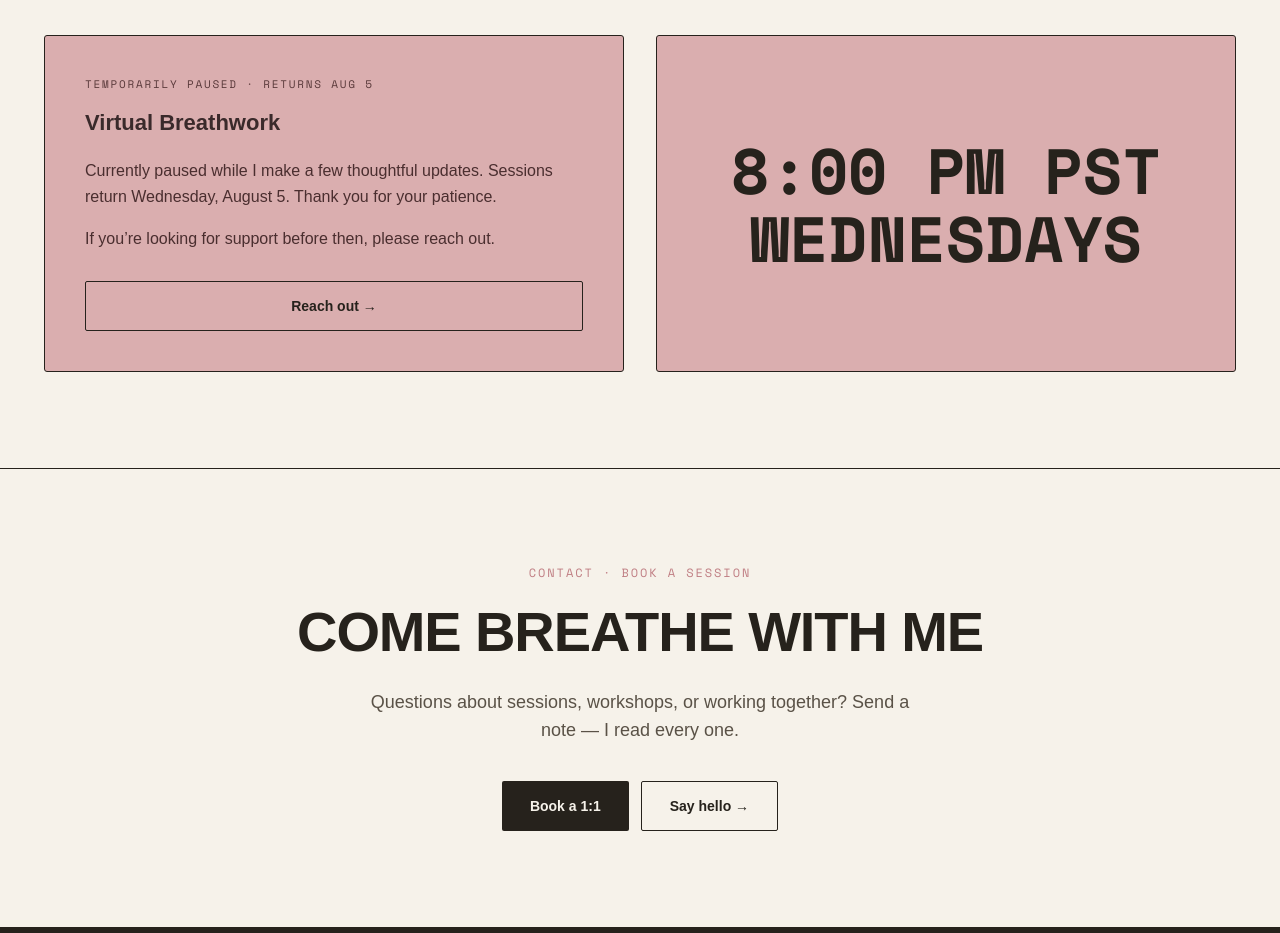
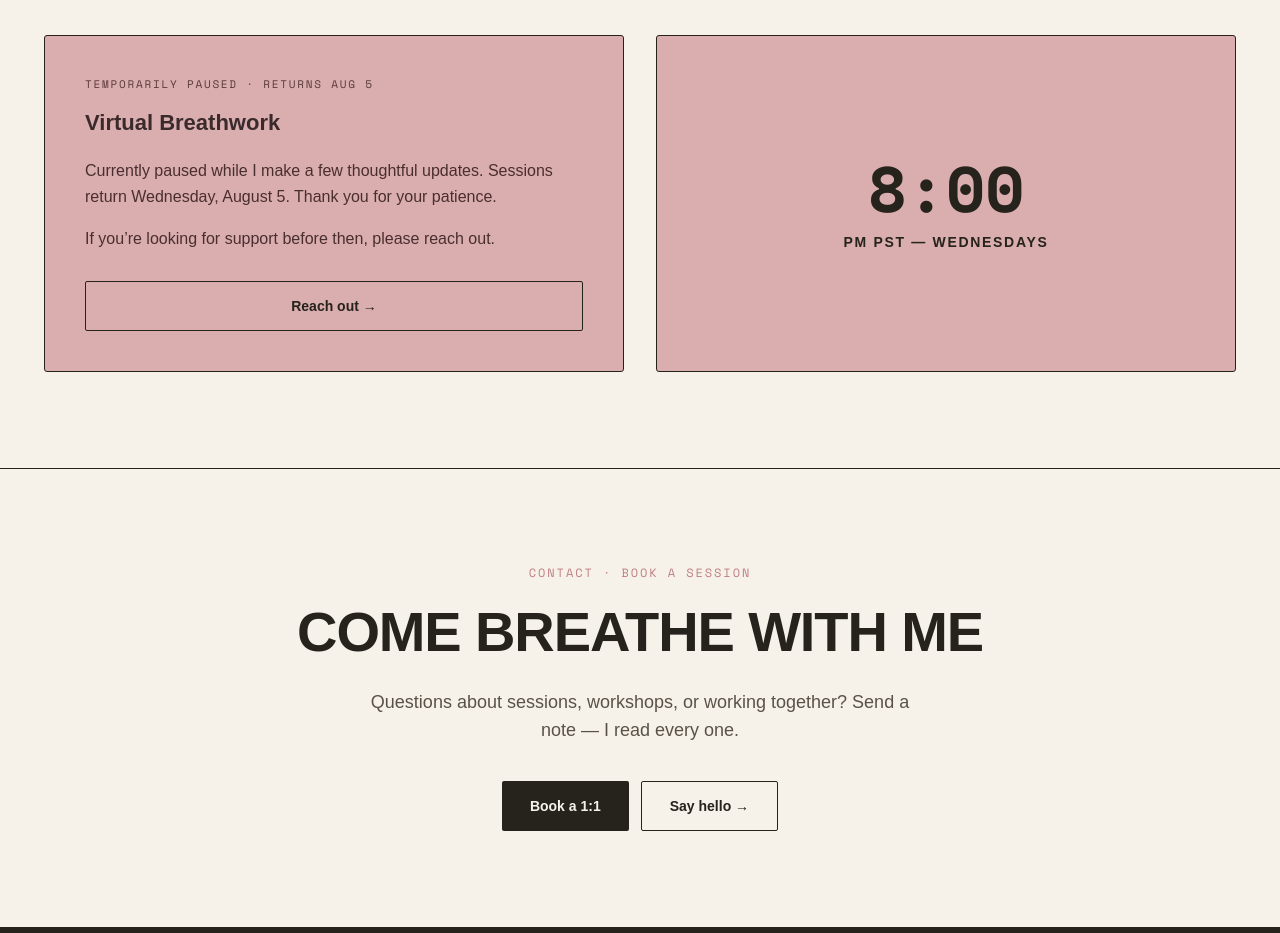
Before and after one commit to caitlynecorry/caitlyne-corry-site, a Next.js app: page / in a window 1280 px wide. Shown: the part 4560-5493 px from the top of the page. Built offline with nearby package versions, Linux system fonts and the light colour scheme; a web font is replaced by a local one.

Commit message:
feat: split session schedule time and day display in HomePage
Co-authored-by: caitlynecorry <262380122+caitlynecorry@users.noreply.github.com>

```diff
--- a/app/page.tsx
+++ b/app/page.tsx
@@ -331,9 +331,12 @@ export default function HomePage() {
 
           {/* Right card — session schedule */}
           <div className="flex h-full flex-col items-center justify-center rounded-[3px] border border-ink bg-pink p-8 text-center md:p-10">
-            <p className="font-mono text-[clamp(40px,6vw,64px)] font-bold leading-[1.05] text-ink">
-              8:00 PM PST WEDNESDAYS
-            </p>
+            <div className="font-mono text-[clamp(40px,6vw,64px)] font-bold leading-none text-ink">
+              8:00
+            </div>
+            <div className="mt-3 font-grotesk text-sm font-semibold uppercase tracking-[0.12em] text-ink">
+              PM PST — Wednesdays
+            </div>
           </div>
         </div>
       </section>
```
